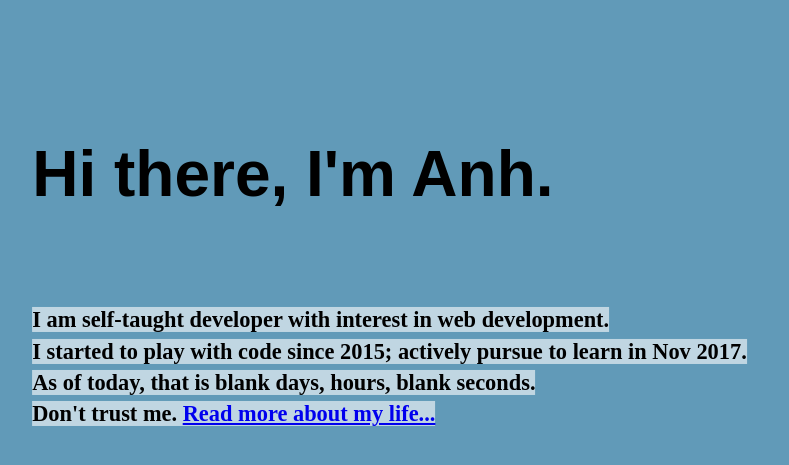
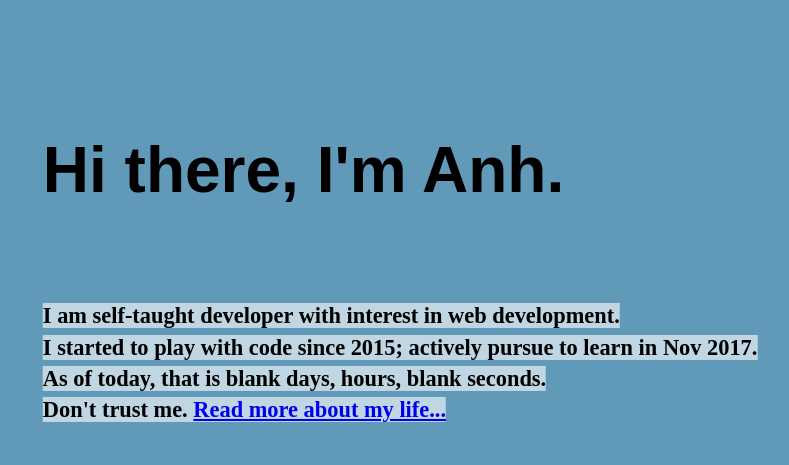
Before and after one commit to windan11/windan11.github.io, a Jekyll site: the page built from index.html, in a window 1280 px wide. Shown: the top 465 px of the page, without its empty margins (130-919 px from the left). Built offline with Jekyll 4.4.1, drawn with Linux system fonts in a browser that asks for light colours.

Commit message:
Update main.css

```diff
--- a/css/main.css
+++ b/css/main.css
@@ -4,12 +4,12 @@ body{
 }
 .container{
 	margin: 0 auto;
-	width: 90%;
+	width: 88%;
 	padding: 0 8%;
 }
 .hero{
 	padding: 0;
-	min-height: 650px;
+	min-height: 640px;
 	position: relative;
 }
 .big-font{
```
